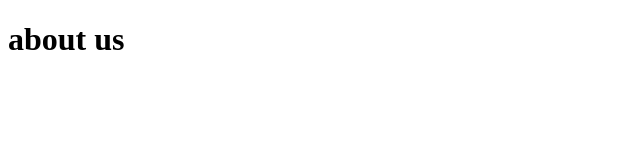
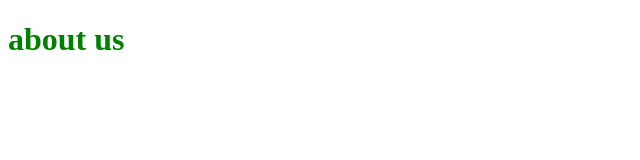
Before and after one commit to claretyoung20/git-example, a plain HTML site: page aboutus.html in a window 1280 px wide. Shown: the whole page, without its empty margins (0-640 px from the left). Drawn offline with Linux system fonts and the light colour scheme.

Commit message:
add color to h1

```diff
--- a/aboutus.html
+++ b/aboutus.html
@@ -7,6 +7,6 @@
     <title>Document</title>
 </head>
 <body>
-    <h1>about us</h1>
+    <h1 style="color: green;">about us</h1>
 </body>
 </html>
```
